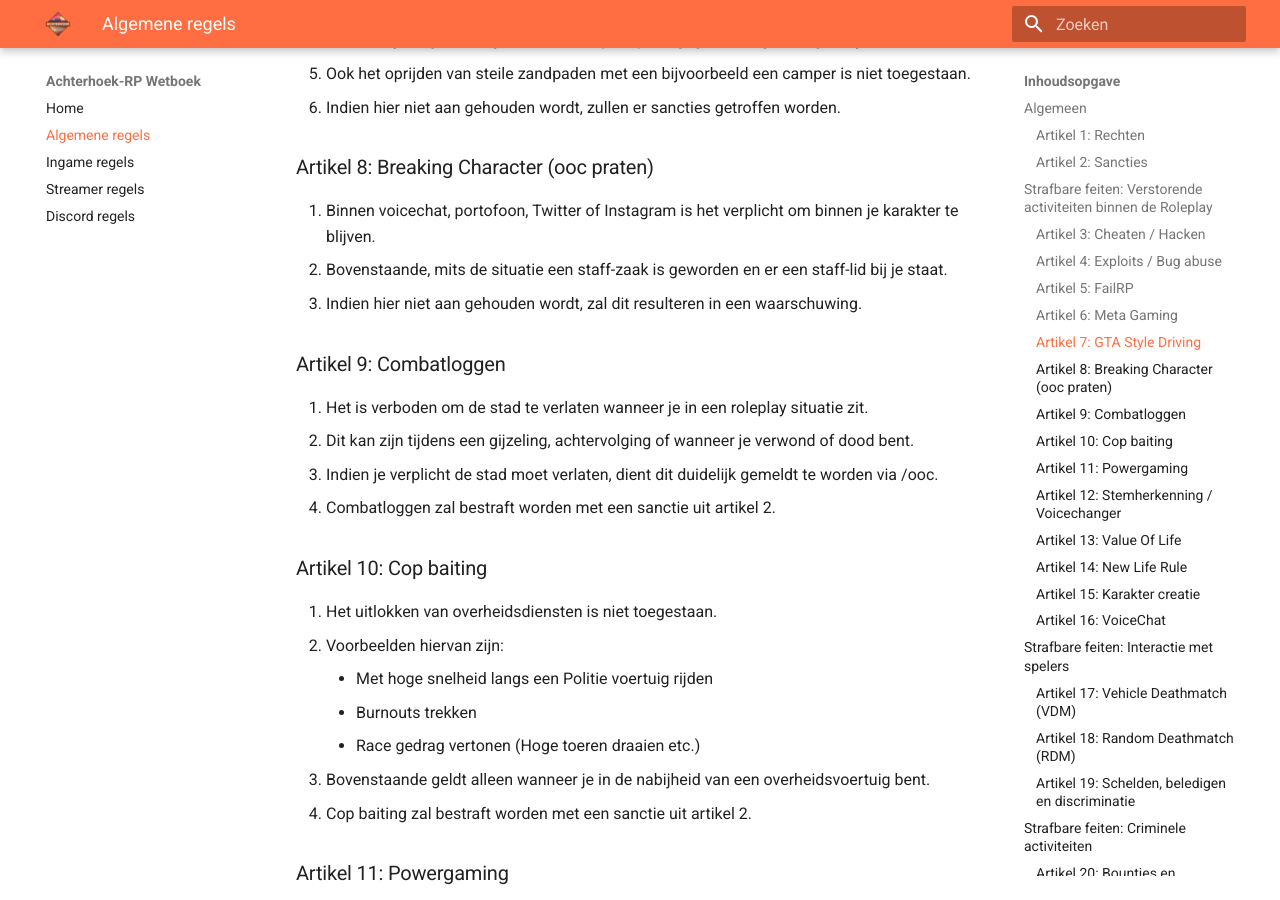
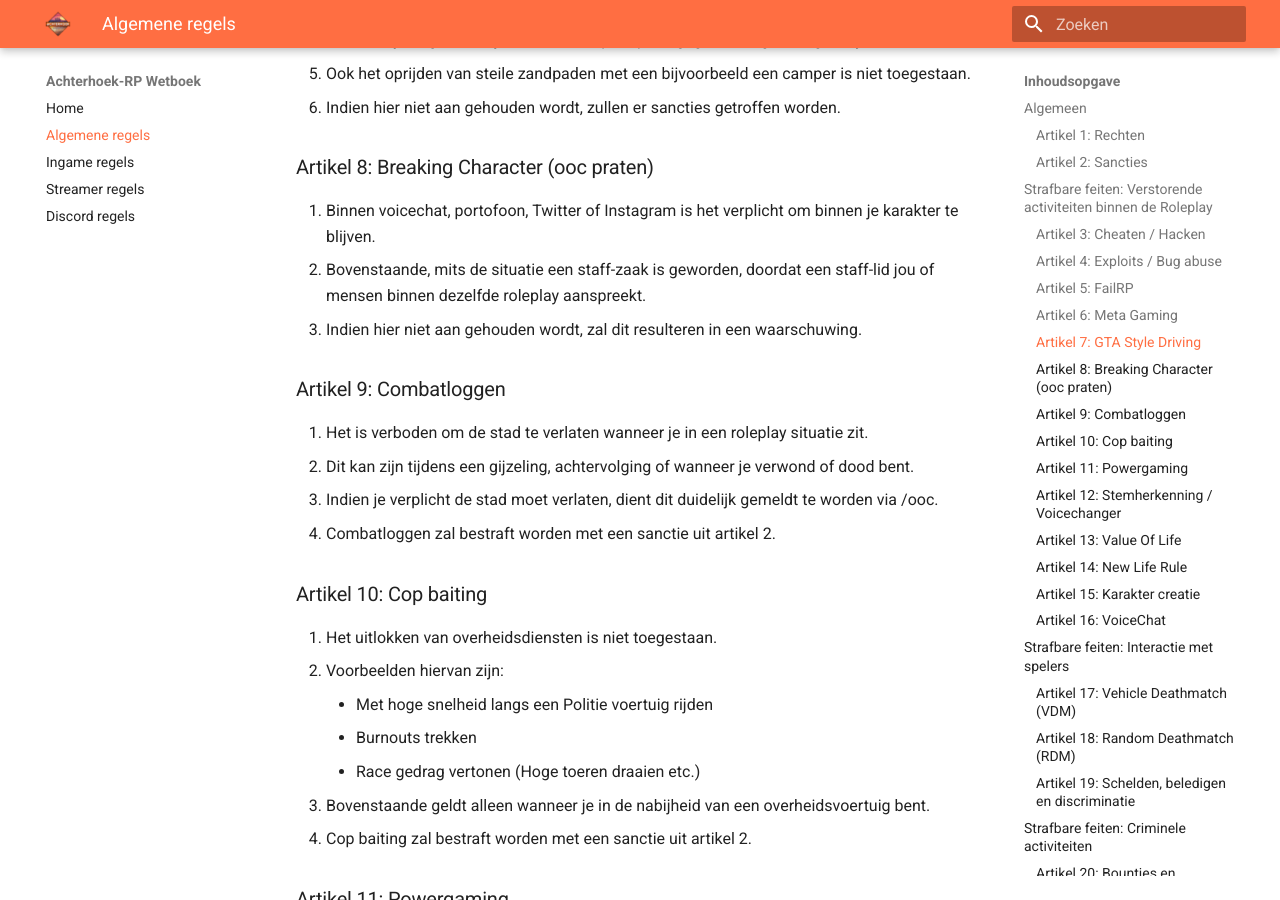
Before and after one commit to Jaccosf/ARP-Wetboek, an MkDocs documentation site: the page built from docs/algemeen.md, in a window 1280 px wide and 900 px high, scrolled down 2523 px. Built offline with MkDocs 1.6.1 and Material for MkDocs 9.7.7, drawn with Linux system fonts in a browser that asks for light colours.

Commit message:
Verduidelijking Artikel: 8.2

```diff
--- a/docs/algemeen.md
+++ b/docs/algemeen.md
@@ -60,7 +60,7 @@ Hieronder vind je alle algemene regels waar elke speler zich aan dient te houden
 
 ### Artikel 8: Breaking Character (ooc praten)
 1. Binnen voicechat, portofoon, Twitter of Instagram is het verplicht om binnen je karakter te blijven.
-2. Bovenstaande, mits de situatie een staff-zaak is geworden en er een staff-lid bij je staat.
+2. Bovenstaande, mits de situatie een staff-zaak is geworden, doordat een staff-lid jou of mensen binnen dezelfde roleplay aanspreekt.
 3. Indien hier niet aan gehouden wordt, zal dit resulteren in een waarschuwing.
 
 ### Artikel 9: Combatloggen
```
